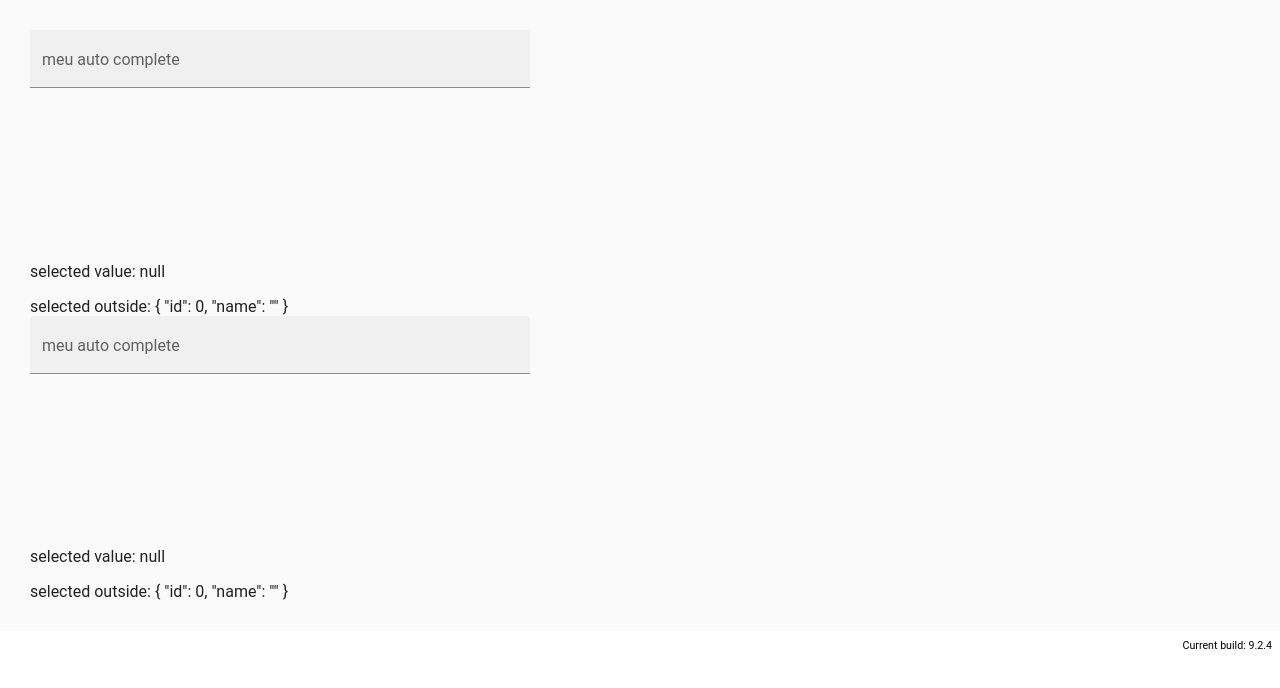
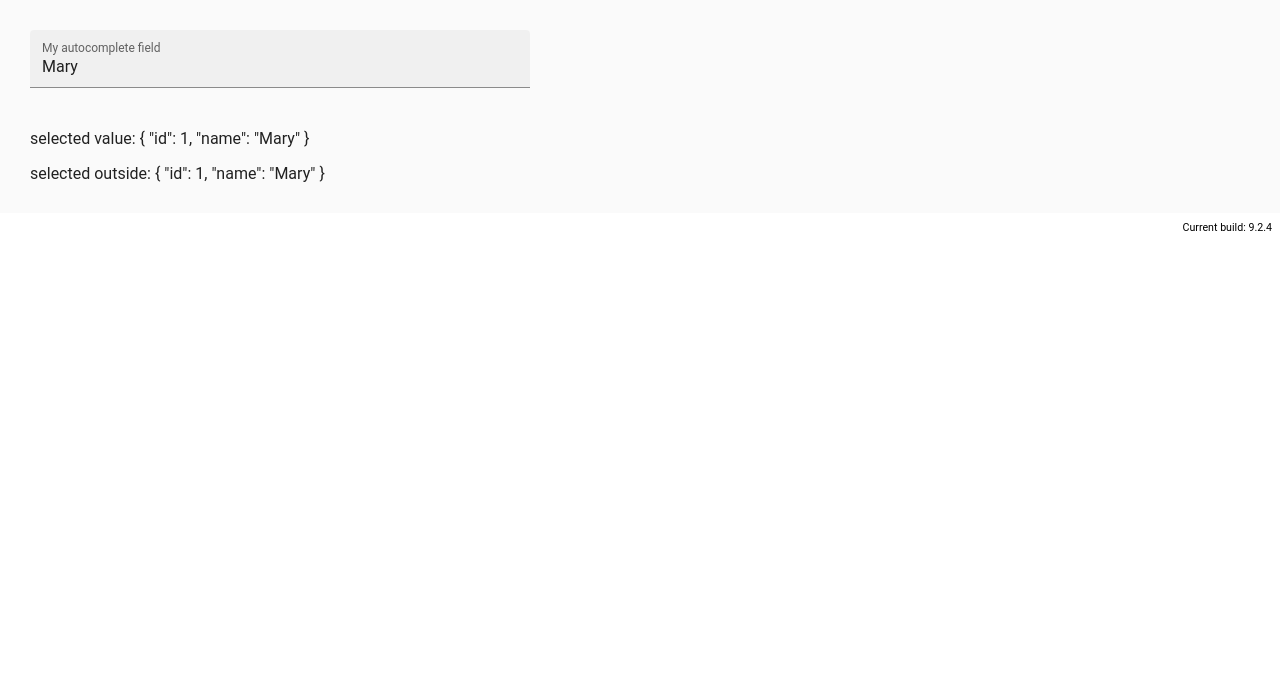
Before and after one commit to gabrielsecani/angular-autocomplete, an Angular app: page / in a window 1280 px wide. Shown: the top 688 px of the page. Built offline with nearby package versions, Linux system fonts and the light colour scheme.

Commit message:
Created setDefaultValue for options Autocomplete component

```diff
--- a/src/app/autocomplete-display-example.html
+++ b/src/app/autocomplete-display-example.html
@@ -1,21 +1,3 @@
-<!-- <form class="example-form">
-	<mat-form-field class="example-full-width">
-		<mat-label>Tipo de poder</mat-label>
-		<input type="text" matInput [formControl]="myControl" [matAutocomplete]="auto">
-		<mat-autocomplete #auto="matAutocomplete" [displayWith]="displayFn">
-			<mat-option *ngFor="let option of filteredOptions | async" [value]="option">
-				{{option.name}}
-			</mat-option>
-		</mat-autocomplete>
-	</mat-form-field>
-	{{myControl.value&& myControl.value.name }}
-</form> -->
-
-<cnio-autocomplete [required]="true" [options]="cniooptions" [(selected)]="cnioValue"></cnio-autocomplete>
+<cnio-autocomplete [required]="true" [options]="cniooptions"  [(selected)]="cnioValue"></cnio-autocomplete>
 
 selected outside: {{ cnioValue | json }}
-
-
-<cnio-autocomplete [options]="cniooptions" [(selected)]="cnioValue2"></cnio-autocomplete>
-
-selected outside: {{ cnioValue2 | json }}
--- a/src/app/autocomplete-display-example.ts
+++ b/src/app/autocomplete-display-example.ts
@@ -13,18 +13,20 @@ import {
   styleUrls: ["autocomplete-display-example.css"]
 })
 export class AutocompleteDisplayExample implements OnInit {
-  cnioValue: Option = { id: 0, name: "" };
-  cnioValue2: Option = { id: 0, name: "" };
   cniooptions: Options = {
-    label: "meu auto complete",
+    label: "My autocomplete field",
     options: [
       { id: 1, name: "Mary" },
       { id: 2, name: "Shelley" },
       { id: 3, name: "Igor" },
       { id: 4, name: "Ana" },
-      { id: 5, name: "Carol" }
+      { id: 5, name: "Carol" },
+      { id: 6, name: "Alex" },
     ]
   };
+/*You can set cnioValue with Option object or "string" Type*/
+  cnioValue: Option = this.cniooptions.options[0] ;
+  // cnioValue= "igor";
 
   ngOnInit() {}
 }
--- a/src/cnio-autocomplete/cnio-autocomplete-component.ts
+++ b/src/cnio-autocomplete/cnio-autocomplete-component.ts
@@ -86,9 +86,12 @@ export class CnioAutocomplete implements OnInit, OnDestroy {
       map(value => typeof value === "string" ? value : value.name),
       map(name => (name ? this._filter(name) : this.options.options))
     );
+
     this.observable = this.myControl.valueChanges
-      .pipe(filter(value => value === "" || typeof value === 'object'))
-      .subscribe(value => this.selectedChange.emit(value));
+    .pipe(filter(value => value === "" || typeof value === 'object'))
+    .subscribe(value => this.selectedChange.emit(value));
+
+    this._setDefaultValue()
   }
   ngOnDestroy() {
     this.observable.unsubscribe();
@@ -105,4 +108,16 @@ export class CnioAutocomplete implements OnInit, OnDestroy {
     return filterContains(this.options.options, name);
   }
 
+  private _setDefaultValue() {
+    if (this.selected && typeof this.selected === "string" ){
+      const selected = this._filter(this.selected);
+      if(selected && selected.length > 0 ){
+        this.myControl.setValue(selected[0]);
+      }
+    }
+    else if (this.selected && typeof this.selected === "object" ){
+        this.myControl.setValue(this.selected);
+    }
+  }
+
 }
```
Also changed, not shown: src/cnio-autocomplete/cnio-autocomplete-component.html (+2 -8 lines), 1 other file (tests, documents, lock files or other folders).
